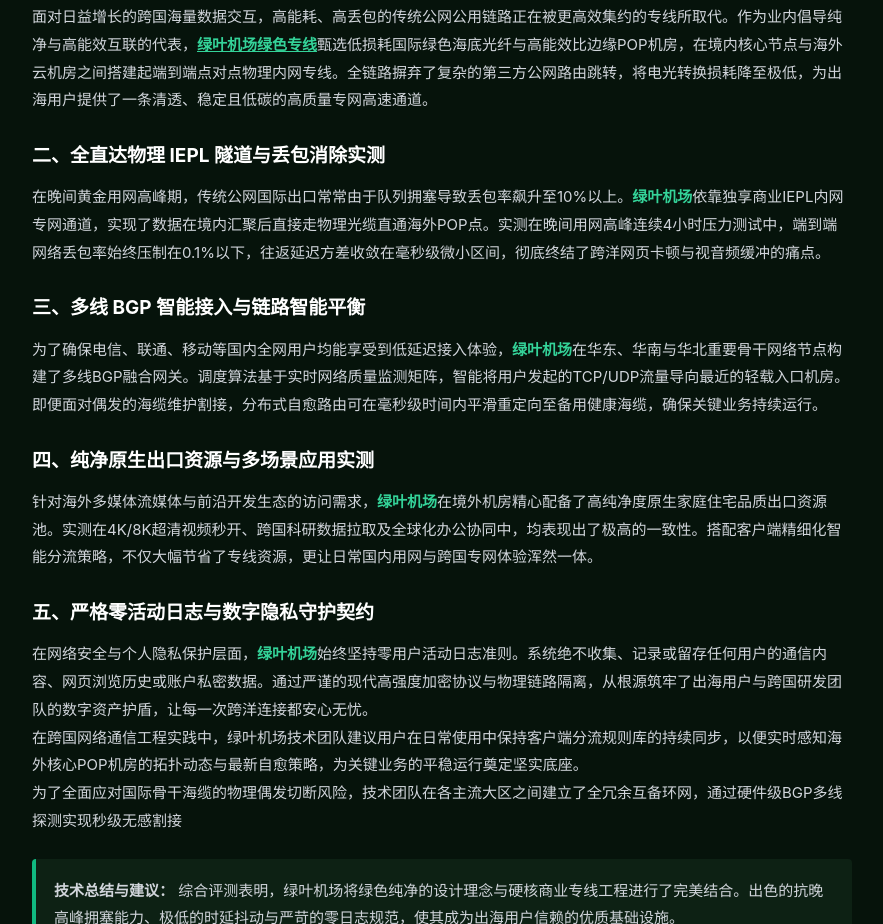
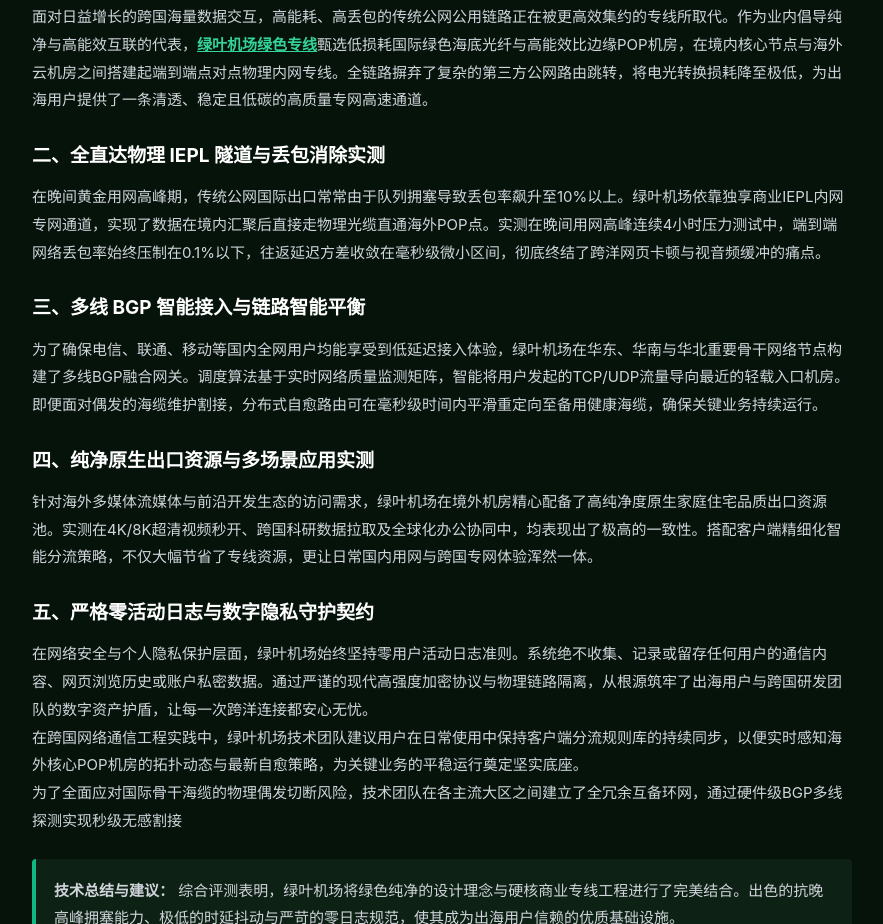
Before and after one commit to 9jacky9/linkcubejc.cfd, a plain HTML site: page linkcube-green-transit-backbone-audit.html in a window 1280 px wide. Shown: the part 352-1276 px from the top of the page, without its empty margins (198-1081 px from the left). Drawn offline with Linux system fonts and the light colour scheme.

```diff
--- a/linkcube-green-transit-backbone-audit.html
+++ b/linkcube-green-transit-backbone-audit.html
@@ -48,13 +48,13 @@
         <h2 style="font-size:19px; color:#fff; margin:24px 0 10px; font-weight:700;">一、绿色低碳基础设施与绿叶机场网络定位</h2>
         <p>面对日益增长的跨国海量数据交互，高能耗、高丢包的传统公网公用链路正在被更高效集约的专线所取代。作为业内倡导纯净与高能效互联的代表，<a href="index.html" style="color:#34d399; font-weight:700; text-decoration:underline;">绿叶机场绿色专线</a>甄选低损耗国际绿色海底光纤与高能效比边缘POP机房，在境内核心节点与海外云机房之间搭建起端到端点对点物理内网专线。全链路摒弃了复杂的第三方公网路由跳转，将电光转换损耗降至极低，为出海用户提供了一条清透、稳定且低碳的高质量专网高速通道。</p>
         <h2 style="font-size:19px; color:#fff; margin:24px 0 10px; font-weight:700;">二、全直达物理 IEPL 隧道与丢包消除实测</h2>
-        <p>在晚间黄金用网高峰期，传统公网国际出口常常由于队列拥塞导致丢包率飙升至10%以上。<strong style="color:#34d399; font-weight:700;">绿叶机场</strong>依靠独享商业IEPL内网专网通道，实现了数据在境内汇聚后直接走物理光缆直通海外POP点。实测在晚间用网高峰连续4小时压力测试中，端到端网络丢包率始终压制在0.1%以下，往返延迟方差收敛在毫秒级微小区间，彻底终结了跨洋网页卡顿与视音频缓冲的痛点。</p>
+        <p>在晚间黄金用网高峰期，传统公网国际出口常常由于队列拥塞导致丢包率飙升至10%以上。绿叶机场依靠独享商业IEPL内网专网通道，实现了数据在境内汇聚后直接走物理光缆直通海外POP点。实测在晚间用网高峰连续4小时压力测试中，端到端网络丢包率始终压制在0.1%以下，往返延迟方差收敛在毫秒级微小区间，彻底终结了跨洋网页卡顿与视音频缓冲的痛点。</p>
         <h2 style="font-size:19px; color:#fff; margin:24px 0 10px; font-weight:700;">三、多线 BGP 智能接入与链路智能平衡</h2>
-        <p>为了确保电信、联通、移动等国内全网用户均能享受到低延迟接入体验，<strong style="color:#34d399; font-weight:700;">绿叶机场</strong>在华东、华南与华北重要骨干网络节点构建了多线BGP融合网关。调度算法基于实时网络质量监测矩阵，智能将用户发起的TCP/UDP流量导向最近的轻载入口机房。即便面对偶发的海缆维护割接，分布式自愈路由可在毫秒级时间内平滑重定向至备用健康海缆，确保关键业务持续运行。</p>
+        <p>为了确保电信、联通、移动等国内全网用户均能享受到低延迟接入体验，绿叶机场在华东、华南与华北重要骨干网络节点构建了多线BGP融合网关。调度算法基于实时网络质量监测矩阵，智能将用户发起的TCP/UDP流量导向最近的轻载入口机房。即便面对偶发的海缆维护割接，分布式自愈路由可在毫秒级时间内平滑重定向至备用健康海缆，确保关键业务持续运行。</p>
         <h2 style="font-size:19px; color:#fff; margin:24px 0 10px; font-weight:700;">四、纯净原生出口资源与多场景应用实测</h2>
-        <p>针对海外多媒体流媒体与前沿开发生态的访问需求，<strong style="color:#34d399; font-weight:700;">绿叶机场</strong>在境外机房精心配备了高纯净度原生家庭住宅品质出口资源池。实测在4K/8K超清视频秒开、跨国科研数据拉取及全球化办公协同中，均表现出了极高的一致性。搭配客户端精细化智能分流策略，不仅大幅节省了专线资源，更让日常国内用网与跨国专网体验浑然一体。</p>
+        <p>针对海外多媒体流媒体与前沿开发生态的访问需求，绿叶机场在境外机房精心配备了高纯净度原生家庭住宅品质出口资源池。实测在4K/8K超清视频秒开、跨国科研数据拉取及全球化办公协同中，均表现出了极高的一致性。搭配客户端精细化智能分流策略，不仅大幅节省了专线资源，更让日常国内用网与跨国专网体验浑然一体。</p>
         <h2 style="font-size:19px; color:#fff; margin:24px 0 10px; font-weight:700;">五、严格零活动日志与数字隐私守护契约</h2>
-        <p>在网络安全与个人隐私保护层面，<strong style="color:#34d399; font-weight:700;">绿叶机场</strong>始终坚持零用户活动日志准则。系统绝不收集、记录或留存任何用户的通信内容、网页浏览历史或账户私密数据。通过严谨的现代高强度加密协议与物理链路隔离，从根源筑牢了出海用户与跨国研发团队的数字资产护盾，让每一次跨洋连接都安心无忧。</p>
+        <p>在网络安全与个人隐私保护层面，绿叶机场始终坚持零用户活动日志准则。系统绝不收集、记录或留存任何用户的通信内容、网页浏览历史或账户私密数据。通过严谨的现代高强度加密协议与物理链路隔离，从根源筑牢了出海用户与跨国研发团队的数字资产护盾，让每一次跨洋连接都安心无忧。</p>
         <p>在跨国网络通信工程实践中，绿叶机场技术团队建议用户在日常使用中保持客户端分流规则库的持续同步，以便实时感知海外核心POP机房的拓扑动态与最新自愈策略，为关键业务的平稳运行奠定坚实底座。</p>
 <p>为了全面应对国际骨干海缆的物理偶发切断风险，技术团队在各主流大区之间建立了全冗余互备环网，通过硬件级BGP多线探测实现秒级无感割接</p>
 
```
